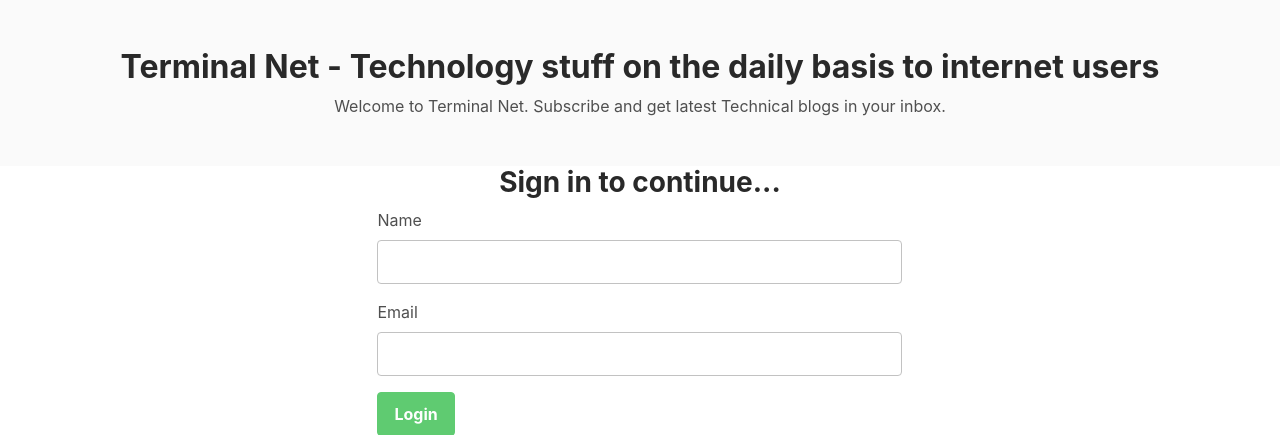
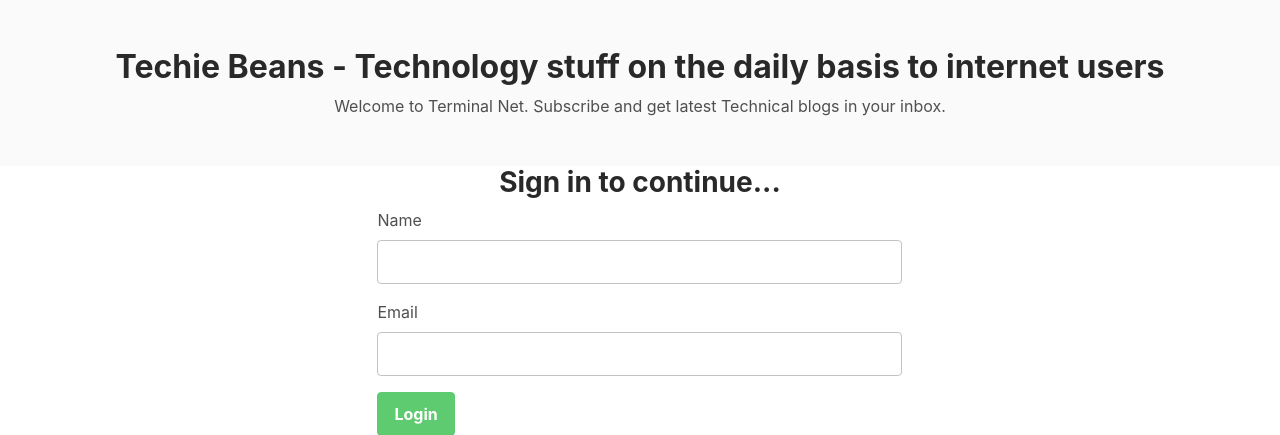
Before and after one commit to nsnambiar/finalproject9, a Flask app: page /login in a window 1280 px wide. Shown: the top 435 px of the page. Run offline with Flask 2, Linux system fonts and the light colour scheme; some libraries are stand-ins or nearby versions.

Commit message:
Update login.html

```diff
--- a/templates/login.html
+++ b/templates/login.html
@@ -23,7 +23,7 @@
 <body>
 	    <section class="cta-section theme-bg-light py-5">
 		    <div class="container text-center">
-			    <h2 class="heading">Terminal Net - Technology stuff on the daily basis to internet users</h2>
+			    <h2 class="heading">Techie Beans - Technology stuff on the daily basis to internet users</h2>
 			    <div class="intro">Welcome to Terminal Net. Subscribe and get latest Technical blogs in your inbox.</div>
 		   </div><!--//container-->
 	    </section>
```
